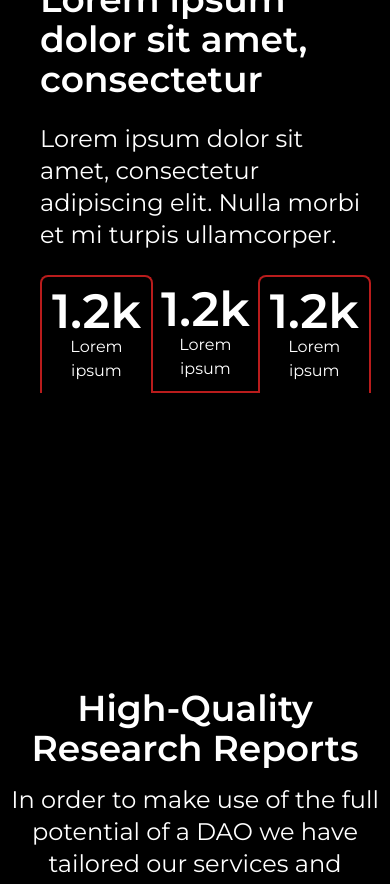
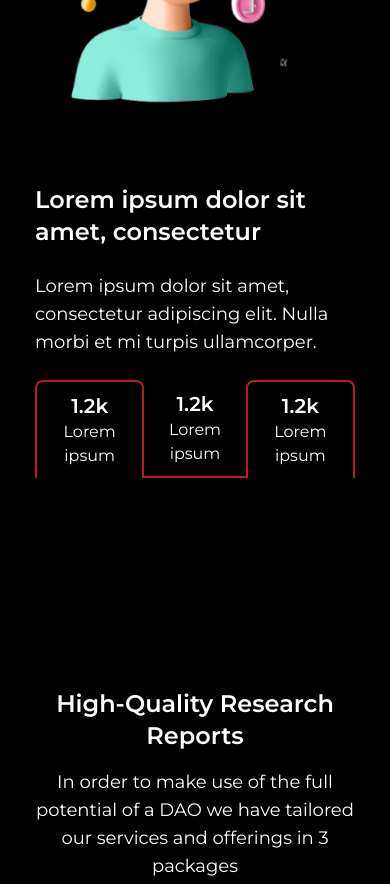
Before and after one commit to Bankless-Africa/bankless-report-app, a Next.js app: page / in a window 390 px wide. Shown: the part 1080-1964 px from the top of the page. Built offline with nearby package versions, Linux system fonts and the light colour scheme.

Commit message:
suprememods

```diff
--- a/components/Card.tsx
+++ b/components/Card.tsx
@@ -22,12 +22,12 @@ function Card({ icon, title, description, url }: Props) {
             </div>
             <div className="card-body !px-8 !py-2.5">
                 <h3 className="card-title !text-2xl">{title}</h3>
-                <p className="!text-xl text-start">{description}</p>
+                <p className="!text-lg md:!text-xl text-start">{description}</p>
             </div>
             <Link href={url}>
                 <a>
                     <div className="flex items-center px-8 py-2.5 space-x-1 text-red-700">
-                        <h4 className="text-xl xl:font-semibold h-6">See more</h4>
+                        <h4 className="!text-lg md:!text-xl xl:font-semibold h-6">See more</h4>
                         <ArrowRightIcon className="w-6 h-6" />
                     </div>
                 </a>
--- a/components/Community.tsx
+++ b/components/Community.tsx
@@ -2,26 +2,26 @@ import Image from "next/image"
 
 function Community() {
   return (
-    <div className="w-full relative h-screen bg-black flex justify-center">
-      <div className="w-full h-full flex p-5 space-x-5 max-w-8xl">
-        <div className="w-full flex-1 relative">
+    <div className="w-full relative min-h-screen sm:h-screen bg-black flex justify-center">
+      <div className="w-full h-full flex flex-col sm:flex-row p-5 md:space-x-5 max-w-8xl">
+        <div className="w-full flex-1 relative min-h-[400px] min-w-[300px] sm:h-full">
           <Image src={"/meta.png"} layout="fill" />
         </div>
-        <div className="flex-1 flex flex-col w-full items-center justify-center">
-          <div className="space-y-6 text-white max-w-xl">
-            <h3 className="text-4xl font-semibold">Lorem ipsum dolor sit amet, consectetur</h3>
-            <p className="text-2xl">Lorem ipsum dolor sit amet, consectetur adipiscing elit. Nulla morbi et mi turpis ullamcorper.</p>
+        <div className="flex-1 flex flex-col w-full items-center justify-center px-2.5 md:px-0">
+          <div className="space-y-6 text-white max-w-xs md:max-w-xl">
+            <h3 className="text-2xl md:text-4xl font-semibold">Lorem ipsum dolor sit amet, consectetur</h3>
+            <p className="text-lg md:text-2xl">Lorem ipsum dolor sit amet, consectetur adipiscing elit. Nulla morbi et mi turpis ullamcorper.</p>
             <div className="flex">
               <div className="border-2 border-red-700 rounded-lg rounded-b-none border-b-0 p-2.5 text-center">
-                <h2 className="text-5xl font-semibold">1.2k</h2>
+                <h2 className="text-xl md:text-5xl font-semibold">1.2k</h2>
                 <p className="text-base">Lorem ipsum </p>
               </div>
               <div className="border-2 border-red-700 rounded-b-none border-l-0 p-2.5 border-t-0 border-r-0 -ml-0.5 text-center">
-                <h1 className="text-5xl font-semibold">1.2k</h1>
+                <h1 className="text-xl md:text-5xl font-semibold">1.2k</h1>
                 <p className="text-base">Lorem ipsum </p>
               </div>
               <div className="border-2 border-red-700 rounded-lg rounded-b-none border-b-0 p-2.5 -ml-0.5 text-center">
-                <h1 className="text-5xl font-semibold">1.2k</h1>
+                <h1 className="text-xl md:text-5xl font-semibold">1.2k</h1>
                 <p className="text-base">Lorem ipsum </p>
               </div>
             </div>
--- a/components/Hero.tsx
+++ b/components/Hero.tsx
@@ -7,7 +7,7 @@ const Hero = () => {
                 <Navbar />
                 <div className="flex flex-col justify-center items-center h-full w-full py-4">
                     <div className="max-w-5xl w-full text-center space-y-4 flex flex-col justify-center items-center">
-                        <h1 className="text-4xl sm:text-8xl font-bold">Bankless <span className="text-red-700">Research</span> Reports</h1>
+                        <h1 className="text-4xl sm:text-6xl md:text-8xl font-bold">Bankless <span className="text-red-700">Research</span> Reports</h1>
                         <div className="max-w-3xl">
                             <p className="text-lg sm:text-2xl">The highest quality Research Content in Web3 that helps you cut through the noise and make smart decisions!”</p>
                         </div>
--- a/components/Join.tsx
+++ b/components/Join.tsx
@@ -2,12 +2,12 @@ function Join() {
   return (
     <div className="max-h-full text-white flex justify-center">
         <div className="max-w-4xl flex flex-col items-center justify-center space-y-2.5 xl:space-y-5 py-20 px-5 text-center">
-            <h3 className="text-4xl font-bold max-w-3xl">Join Bankless Research Community</h3>
-            <p className="text-2xl max-w-2xl">Lorem ipsum dolor sit amet, consectetur adipiscing elit. Lectus amet, non massa ultricies amet.</p>
+            <h3 className="text-2xl md:text-4xl font-bold max-w-3xl">Join Bankless Research Community</h3>
+            <p className="text-lg md:text-2xl max-w-2xl">Lorem ipsum dolor sit amet, consectetur adipiscing elit. Lectus amet, non massa ultricies amet.</p>
             <div>
-                <form className="flex flex-col sm:flex-row space-y-2.5 sm:space-y-0">
-                    <input type="text" placeholder="Enter email" className="p-2.5 w-full sm:w-[250px] rounded-lg sm:rounded-none sm:rounded-l-lg outline-none text-black" />
-                    <button className="bg-red-700 p-2.5 rounded-lg sm:rounded-none sm:rounded-r-lg xl:text-xl">Subscribe</button>
+                <form className="flex">
+                    <input type="text" placeholder="Enter email" className="p-2.5 w-full sm:w-[250px] rounded-none rounded-l-lg outline-none text-black" />
+                    <button className="bg-red-700 p-2.5 rounded-none rounded-r-lg xl:text-xl">Subscribe</button>
                 </form>
             </div>
         </div>
--- a/components/Offerings.tsx
+++ b/components/Offerings.tsx
@@ -54,8 +54,8 @@ function Offerings() {
   return (
     <div className="bg-black flex justify-center max-h-full py-10">
       <div className="max-w-6xl flex flex-col items-center text-white space-y-4 px-2.5">
-        <h3 className="text-4xl font-semibold">Product Offering</h3>
-        <h4 className="text-2xl max-w-2xl text-center">Bankless Research Report offering incorporates all components that you need to make smart decisions, including:</h4>
+        <h3 className="text-2xl md:text-4xl font-semibold">Product Offering</h3>
+        <h4 className="text-lg md:text-2xl max-w-2xl text-center">Bankless Research Report offering incorporates all components that you need to make smart decisions, including:</h4>
         <div className="flex flex-wrap justify-center gap-4 xl:grid grid-cols-3">
             {
                 offerings.map(offering => <Offering key={offering.key} icon={offering.icon} title={offering.title} description={offering.description} />)
--- a/components/Reports.tsx
+++ b/components/Reports.tsx
@@ -45,11 +45,11 @@ function Reports() {
         },
     ]
   return (
-    <div className="w-full max-h-full bg-black flex justify-center items-center text-white py-20">
+    <div className="w-full max-h-full bg-black flex justify-center items-center text-white py-20 px-8 md:px-0">
       <div className="max-w-4xl xl:max-w-6xl flex flex-col items-center space-y-4 xl:space-y-8 text-center">
-          <h3 className="text-4xl font-semibold max-w-xl">High-Quality Research Reports</h3>
-          <p className="text-2xl max-w-xl">In order to make use of the full potential of a DAO we have tailored our services and offerings in 3 packages</p>
-          <div className="flex space-x-5 max-w-[300px] sm:max-w-lg md:max-w-xl lg:max-w-full overflow-x-scroll scrollbar-hide">
+          <h3 className="text-2xl md:text-4xl font-semibold max-w-xl">High-Quality Research Reports</h3>
+          <p className="text-lg md:text-2xl max-w-xl">In order to make use of the full potential of a DAO we have tailored our services and offerings in 3 packages</p>
+          <div className="flex space-x-5 max-w-[300px] sm:max-w-xl lg:max-w-full overflow-x-scroll scrollbar-hide px-4 md:px-0">
             {
                 cards.map(card => <Card key={card.key} icon={card.icon} title={card.title} description={card.description} url={card.url} />)
             }
--- a/components/SolutionItem.tsx
+++ b/components/SolutionItem.tsx
@@ -3,10 +3,11 @@ import Divider from "./Divider"
 interface Props {
     index: number,
     title: string,
-    description: string
+    description: string,
+    total: number
 }
 
-function SolutionItem({ index, title, description }: Props) {
+function SolutionItem({ index, title, description, total }: Props) {
   return (
     <div className="flex space-x-2.5">
         <div>
@@ -15,7 +16,7 @@ function SolutionItem({ index, title, description }: Props) {
         <div className="space-y-2">
             <h1 className="text-xl font-semibold">{title}</h1>
             <p className="text-base">{description}</p>
-            <Divider />
+            { index + 1 != total && <Divider /> }
         </div>
     </div>
   )
--- a/components/Sponsors.tsx
+++ b/components/Sponsors.tsx
@@ -25,9 +25,12 @@ function Sponsors() {
     ]
   return (
     <div className="min-h-full flex justify-center bg-white/50">
-      <div className="max-w-4xl xl:max-w-6xl flex py-10">
+      <div className="max-w-xl lg:max-w-4xl xl:max-w-6xl w-full flex py-5 overflow-x-scroll scrollbar-hide justify-between">
         {
-            sponsors.map(sponsor => <Image key={sponsor.key} src={sponsor.image} width={250} height={200} />)
+            sponsors.map(sponsor => <div className="relative min-w-[200px] h-[200px]">
+              <Image key={sponsor.key} src={sponsor.image} layout="fill" />
+            </div>
+          )
         }
       </div>
     </div>
--- a/pages/index.tsx
+++ b/pages/index.tsx
@@ -24,7 +24,7 @@ const Home: NextPage = () => {
         <Sponsors />
         <Solution />
         <Offerings />
-        <div className=' bg-gradient-to-br from-black via-white/25 to-white/10'>
+        <div className='bg-gradient-to-br from-black via-white/25 to-white/10'>
           <Join />
           <Footer />
         </div>
```
Also changed, not shown: components/Solution.tsx (+5 -5 lines).
